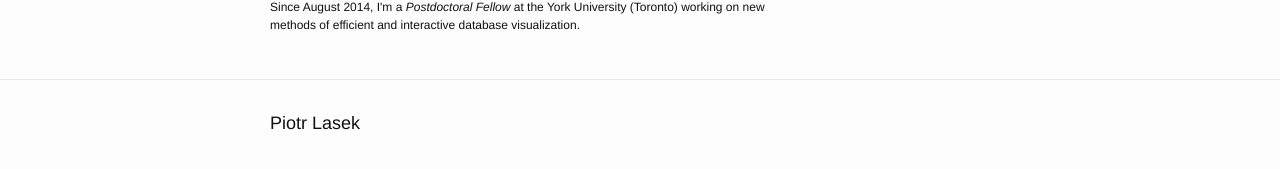
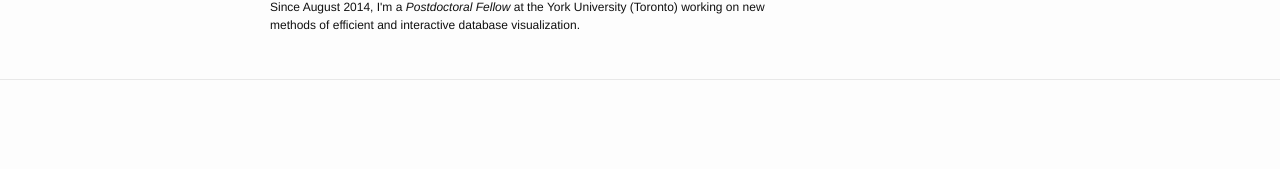
Before and after one commit to piotrlasek/piotrlasek.github.io, a Jekyll site: the page built from index.html, in a window 1280 px wide. Shown: the part 458-627 px from the top of the page. Built offline with Jekyll 4.4.1, drawn with Linux system fonts in a browser that asks for light colours; the list of posts is cut into pages by our own code; comment, search, counter and statistics services are not loaded.

Commit message:
some changes

```diff
--- a/_includes/footer.html
+++ b/_includes/footer.html
@@ -1,9 +1,9 @@
 <footer class="site-footer">
 
   <div class="wrapper">
+<!--
+    <h2 class="footer-heading">{{ site.title }}</h2>
 
-    <h2 class="footer-heading">{{ site.title }}</h2>
-<!--
     <div class="footer-col-wrapper">
       <div class="footer-col  footer-col-1">
         <ul class="contact-list">
```
